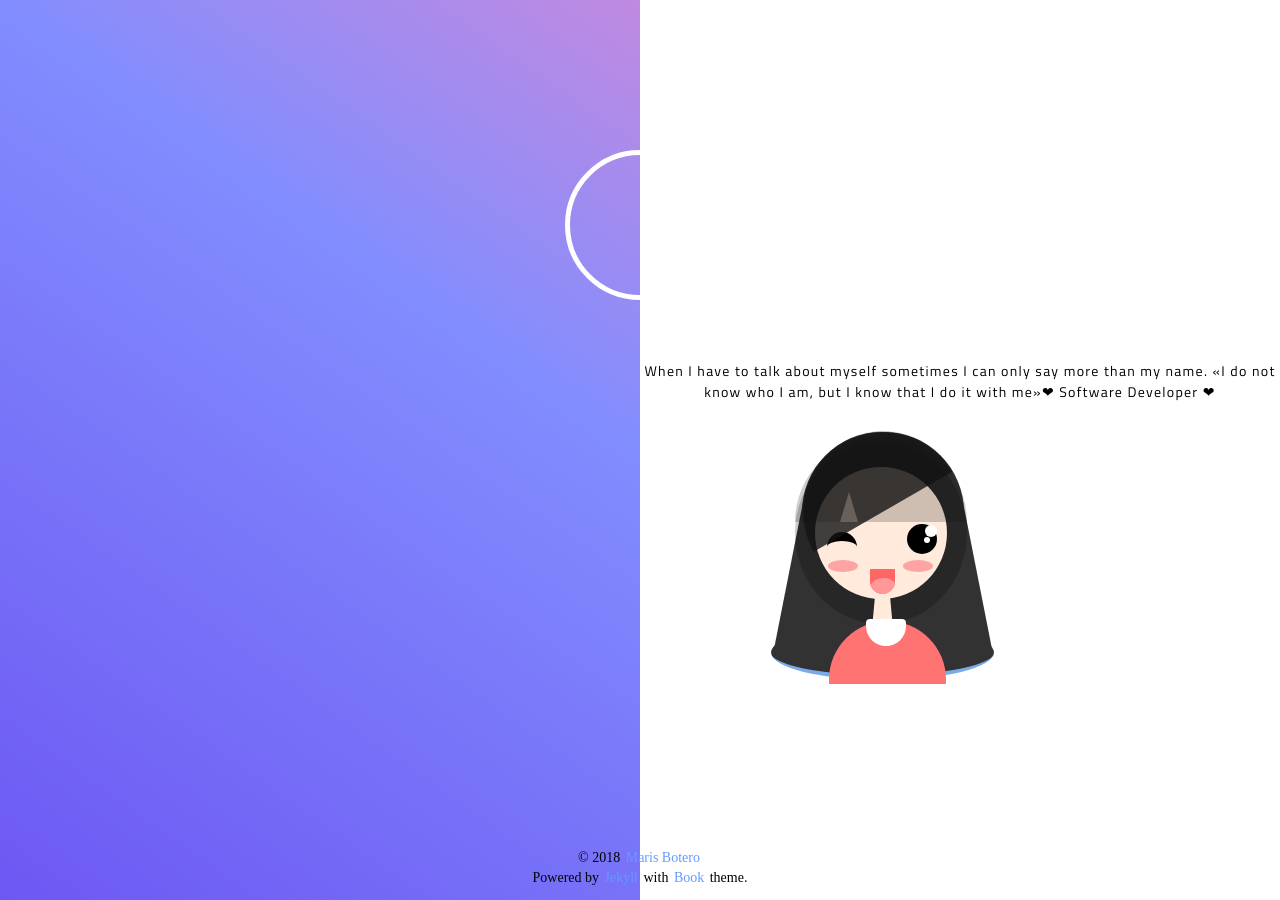
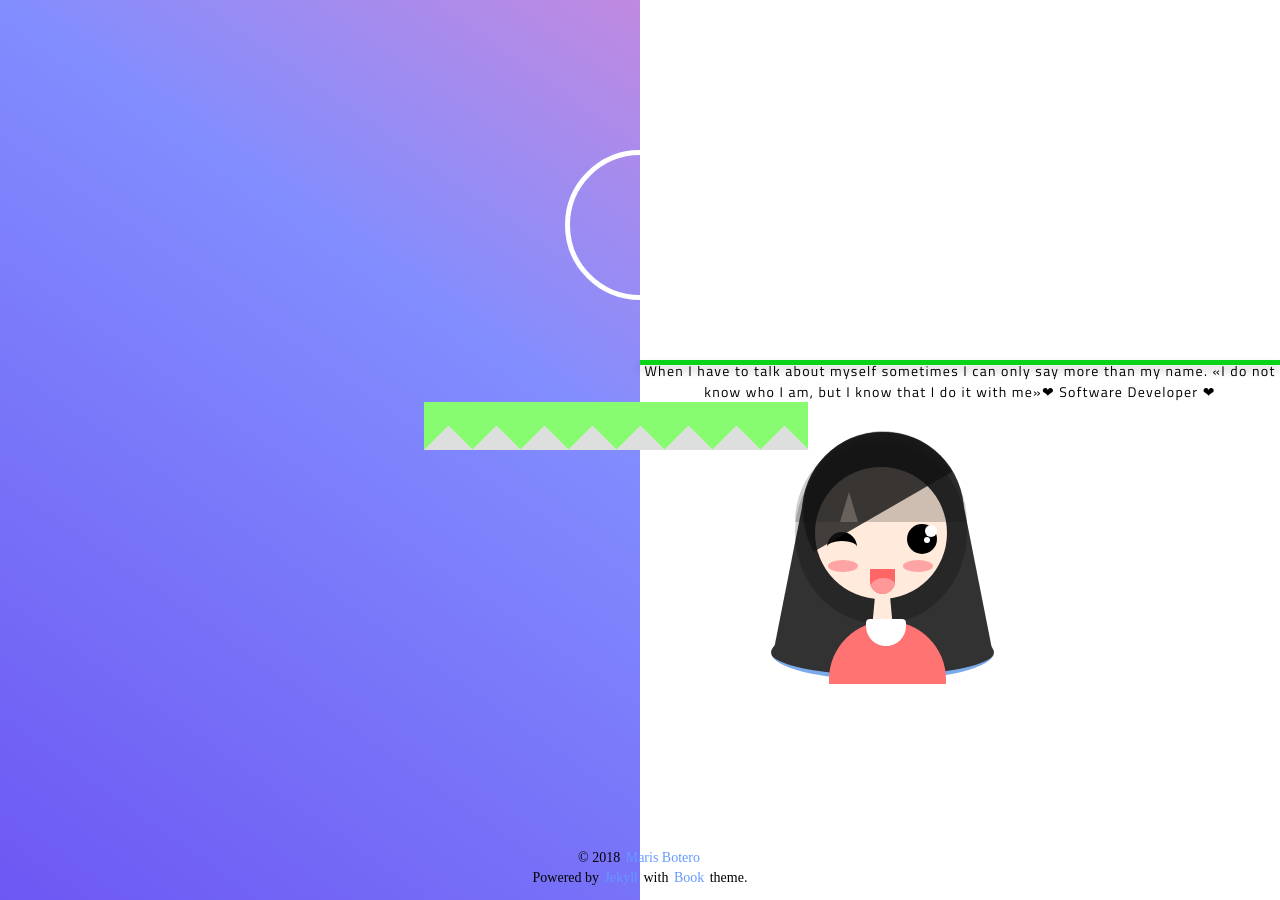
Before and after one commit to marisbotero/profile, a Jekyll site: the page built from about.md, in a window 1280 px wide. Built offline with Jekyll 4.4.1, drawn with Linux system fonts in a browser that asks for light colours.

Commit message:
modified about and post

```diff
--- a/about.md
+++ b/about.md
@@ -33,3 +33,50 @@
 
 
 </div>
+
+
+<div class="social">
+  <span class="line"></span>
+  <ul>
+    <li class="facebook">
+      <a href="https://www.youtube.com/watch?v=dQw4w9WgXcQ" target="_blank">
+        <i class="fa fa-facebook fa-2x"></i>
+      </a>
+    </li>
+    <li class="twitter">
+      <a href="https://twitter.com/Hugmanrique" target="_blank">
+        <i class="fa fa-twitter fa-2x"></i>
+      </a>
+    </li>
+    <li class="youtube">
+      <a href="https://www.youtube.com/Hugmanrique" target="_blank">
+        <i class="fa fa-youtube fa-2x"></i>
+      </a>
+    </li>
+    <li class="instagram">
+      <a href="https://www.youtube.com/watch?v=dQw4w9WgXcQ" target="_blank">
+        <i class="fa fa-instagram fa-2x"></i>
+      </a>
+    </li>
+    <li class="pinterest">
+      <a href="https://www.youtube.com/watch?v=dQw4w9WgXcQ" target="_blank">
+        <i class="fa fa-pinterest fa-2x"></i>
+      </a>
+    </li>
+    <li class="github">
+      <a href="https://www.github.com/Hugmanrique121" target="_blank">
+        <i class="fa fa-github fa-2x"></i>
+      </a>
+    </li>
+    <li class="flickr">
+      <a href="https://www.youtube.com/watch?v=dQw4w9WgXcQ" target="_blank">
+        <i class="fa fa-flickr fa-2x"></i>
+      </a>
+    </li>
+    <li class="linkedin">
+      <a href="https://www.youtube.com/watch?v=dQw4w9WgXcQ" target="_blank">
+        <i class="fa fa-linkedin fa-2x"></i>
+      </a>
+    </li>
+  </ul>
+</div>
--- a/assets/css/style.css
+++ b/assets/css/style.css
@@ -1030,3 +1030,112 @@
   90%{opacity: 1; }
   95%{opacity: 1; }
   100% {opacity: 1; } }
+
+  /* Import */
+@import url(https://fonts.googleapis.com/css?family=Quicksand:300,400);
+@import url(https://netdna.bootstrapcdn.com/font-awesome/4.0.3/css/font-awesome.css);
+
+/* Basic Reset */
+* {
+  margin: 0;
+  padding: 0;
+}
+body {
+  background: #dddfde;
+}
+
+/* Social Presentation */
+h2.title {
+  font-family: "Quicksand", sans-serif;
+  font-size: 24px;
+  font-weight: 200;
+  font-weight: 300;
+  color: #000000;
+  text-align: center;
+  padding: 100px 0 0 0;
+  text-transform: uppercase;
+  text-shadow: 0 0 1px rgba(0, 0, 0, 0.1);
+}
+h3.title {
+  font-family: "Quicksand", sans-serif;
+  font-size: 18px;
+  font-weight: 200;
+  font-weight: 300;
+  color: #000000;
+  text-align: center;
+  padding: 10px 0 0 0;
+  text-transform: uppercase;
+  text-shadow: 0 0 1px rgba(0, 0, 0, 0.1);
+}
+.social .line {
+  position: absolute;
+  top: 0; left: 0px;
+  width: 100%; height: 5px;
+  background: #0bd318;
+  box-shadow: 0 5px 10px rgba(0, 0, 0, 0.2);
+  z-index: 0;
+}
+.social ul {
+  position: fixed;
+  left: 50%; margin-left: -216px;
+  list-style: none;
+  color: #000;
+}
+.social ul li {
+  float: left;
+}
+.social ul li a {
+  position: relative;
+  float: left;
+  background: #87fc70;
+  width: 48px; height: 48px;
+  text-align: center;
+  color: #000;
+  padding: 0 0 30px 0;
+}
+.social ul li a:hover {
+  color: #fff;
+}
+.fa-facebook, .fa-twitter, .fa-youtube, .fa-instagram, .fa-pinterest, .fa-github, .fa-flickr, .fa-linkedin {
+  padding: 10px 0 0 0;
+}
+
+/* Pseudo Elements */
+.social ul li a:after {
+  content: "";
+  position: absolute;
+  bottom: 0px; left: 0;
+  width: 1px; height: 1px;
+  border: 24px solid transparent;
+  border-bottom: 24px solid #dddfde;
+  z-index: 0;
+}
+
+/* Hover */
+.social ul li.facebook a:hover {
+  background: #3b5998;
+}
+.social ul li.twitter a:hover {
+  background: #44ccf6;
+}
+.social ul li.codepen a:hover {
+  background: #cccccc;
+}
+.social ul li.youtube a:hover {
+  background: #da2d2e;
+}
+.social ul li.instagram a:hover {
+  background: #66269e;
+}
+.social ul li.pinterest a:hover {
+  background: #c3042b;
+}
+.social ul li.github a:hover {
+  background: #000000;
+}
+.social ul li.flickr a:hover {
+  background: #72858c;
+}
+.social ul li.linkedin a:hover {
+  background: #1c66c2;
+}
```
Also changed, not shown: _posts/2018-02-26-Game.md (+1 -1 lines).
